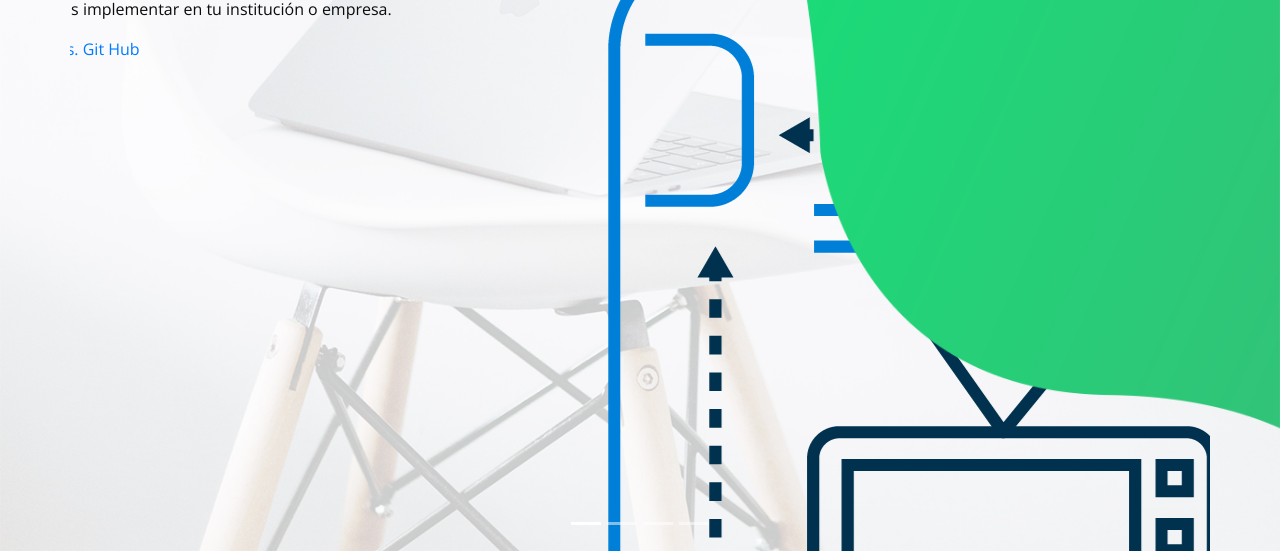
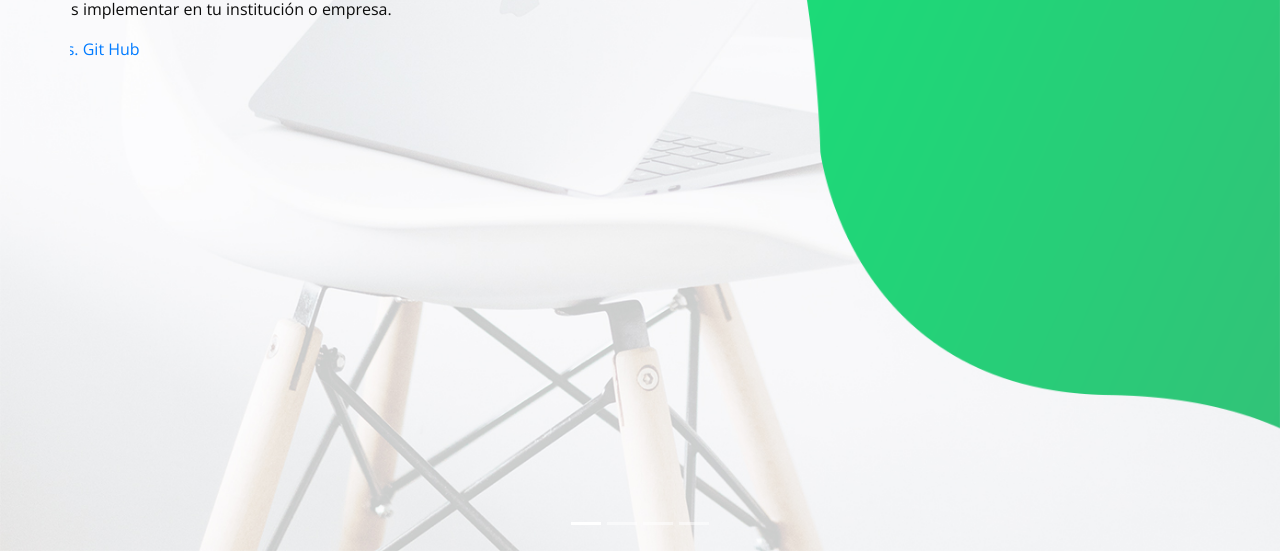
Before and after one commit to elizabeth-arevalo/auto-control-inventario, a plain HTML site: page index.html in a window 1280 px wide. Shown: the part 249-802 px from the top of the page. Drawn offline with nearby package versions, Linux system fonts and the light colour scheme.

Commit message:
Update index.html

```diff
--- a/index.html
+++ b/index.html
@@ -126,9 +126,7 @@
                   </div>
                 </div>
                 <div class="col-md-6 img-container">
-                  <div class="img-box">
-                    <img src="images/IoT.png" alt="">
-                  </div>
+
                 </div>
               </div>
             </div>
```
